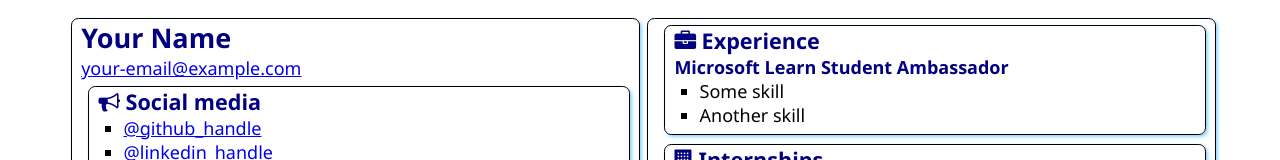
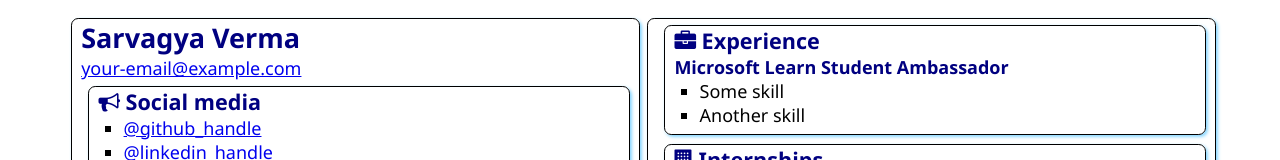
Before and after one commit to srockstech/SATechnicalOnboarding, a plain HTML site: page src/index.html in a window 1280 px wide. Shown: the top 160 px of the page. Drawn offline with Linux system fonts and the light colour scheme.

Commit message:
Added my name

```diff
--- a/src/index.html
+++ b/src/index.html
@@ -12,7 +12,7 @@
 <body>
     <main>
         <article class="box">
-            <h1>Your Name</h1>
+            <h1>Sarvagya Verma</h1>
             <div><a href="mailto:your.email@example.com">your-email@example.com</a></div>
 
             <section class="box">
```
